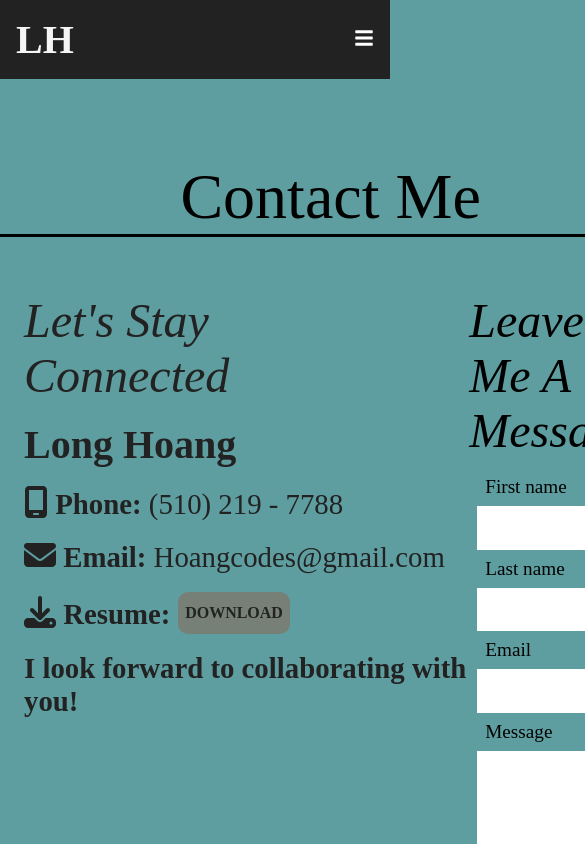
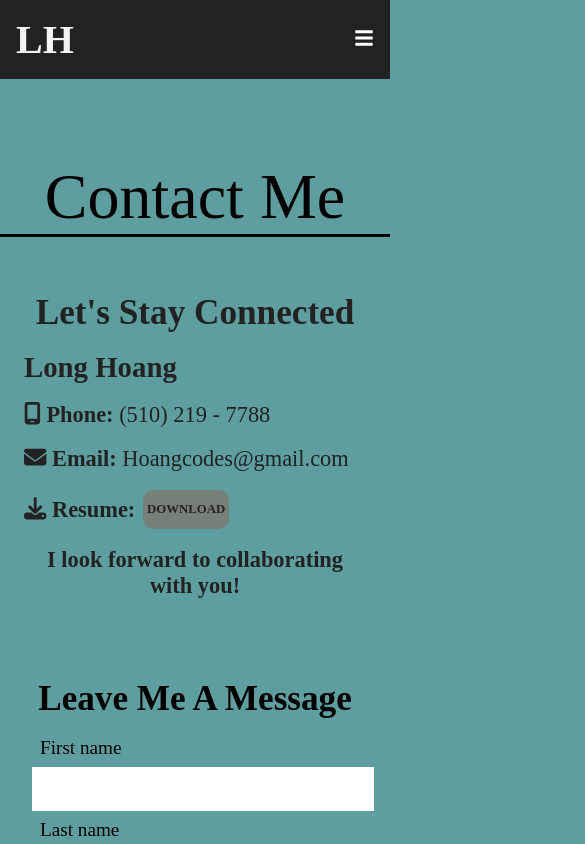
Before and after one commit to SilverPrius/LH-Portfolio, a React (Create React App) app: page /contact in a window 390 px wide. Shown: the top 844 px of the page, 585 px wide, since content can reach past the window. Built offline with nearby package versions, Linux system fonts and the light colour scheme.

Commit message:
Updated contact page styling and made it responsive

```diff
--- a/src/App.js
+++ b/src/App.js
@@ -19,7 +19,7 @@ function App() {
         <Route path="/projects" element={<Projects />} />
         <Route path="/contact" element={<Contact />} />
       </Routes>
-      <Footer />
+      {/* <Footer /> */}
     </div>
   );
 }
--- a/src/pages/Contact/Contact.js
+++ b/src/pages/Contact/Contact.js
@@ -18,7 +18,7 @@ const Contact = () => {
         <div className='contact-title'>Contact Me<hr></hr></div>
         <div className='contact-body'>
           <div className='contact-card'>
-            <p className='contact-info-message'>Let's Stay Connected</p>
+            <p className='contact-info-message'><strong>Let's Stay Connected</strong></p>
             <br />
 
             <p className='contact-name'><strong>Long Hoang</strong></p>
@@ -34,7 +34,7 @@ const Contact = () => {
             <p className='contact-message'><strong>I look forward to collaborating with you!</strong></p>
           </div>
           <div className='form'>
-            <div className='form-message'>Leave Me A Message</div>
+            <div className='form-message'><strong>Leave Me A Message</strong></div>
             <br />
             <form
               name="contact"
--- a/src/pages/Contact/contact.css
+++ b/src/pages/Contact/contact.css
@@ -22,16 +22,18 @@
     flex-direction: row;
     justify-content: space-between;
     margin: 0 1.5rem;
+    gap: 10rem;
 }
 
 form {
     display: flex;
     flex-direction: column;
     gap: .5rem;
-
+    margin-bottom: 5rem;
 }
 
-input, textarea{
+input,
+textarea {
     width: 100%;
     padding: .8rem;
     border: thin;
@@ -44,7 +46,8 @@ label {
     margin: 1rem;
 }
 
-#contact-button, #download-btn {
+#contact-button,
+#download-btn {
     width: 25%;
     margin-left: 0.5rem;
     display: flex;
@@ -61,11 +64,11 @@ p {
     font-size: 1.8rem;
 }
 
-.contact-name{
+.contact-name {
     font-size: 2.5rem;
 }
 
-.connected-text{
+.connected-text {
     font-size: 3rem;
     display: flex;
 }
@@ -76,17 +79,17 @@ p {
 }
 
 .contact-info-message {
-margin-right: 15rem;
     font-size: 3rem;
 }
 
-.form-message, .contact-info-message{
+.form-message,
+.contact-info-message {
     font-size: 3rem;
-    font-style: italic;
+    text-align: center;
 }
 
 .contact-message {
-    font-size: 1.8rem;
+    font-size: 1.5rem;
     text-decoration: none;
 }
 
@@ -94,7 +97,7 @@ font-size: 3rem;
     font-size: xx-large;
 }
 
-@media only screen and (max-width: 600px) {
+/* @media only screen and (max-width: 600px) {
     .contact-form {
       width: 100%;
       margin: 0;
@@ -111,10 +114,16 @@ font-size: 3rem;
       font-size: 1rem;
       line-height: 1.5;
     }
+  } */
+
+/* For medium devices (tablets) */
+@media only screen and (max-width: 992px) {
+
+    .contact-body {
+        flex-direction: column;
+        gap: 5rem;
     }
 
-  /* For medium devices (tablets) */
-  @media only screen and (min-width: 601px) and (max-width: 992px) {
     .contact-form {
         width: 80%;
         margin: 0 auto;
@@ -131,4 +140,36 @@ font-size: 3rem;
         font-size: 1.2rem;
         line-height: 1.5;
     }
+
+    p,
+    .icon {
+        font-size: 1.4rem;
     }
+
+    .btn {
+        font-size: .8rem !important;
+    }
+
+    .form-message,
+    .contact-info-message {
+        font-size: 2.3rem;
+    }
+
+}
+
+@media only screen and (max-width: 776px) {
+
+    .form-message,
+    .contact-info-message {
+        font-size: 2.2rem;
+    }
+
+    .contact-name {
+        font-size: 1.8rem;
+    }
+    .contact-message {
+        font-size: 1.4rem;
+        text-align: center;
+    }
+
+}
```
Lines whose indentation alone changed are shown as unchanged.
